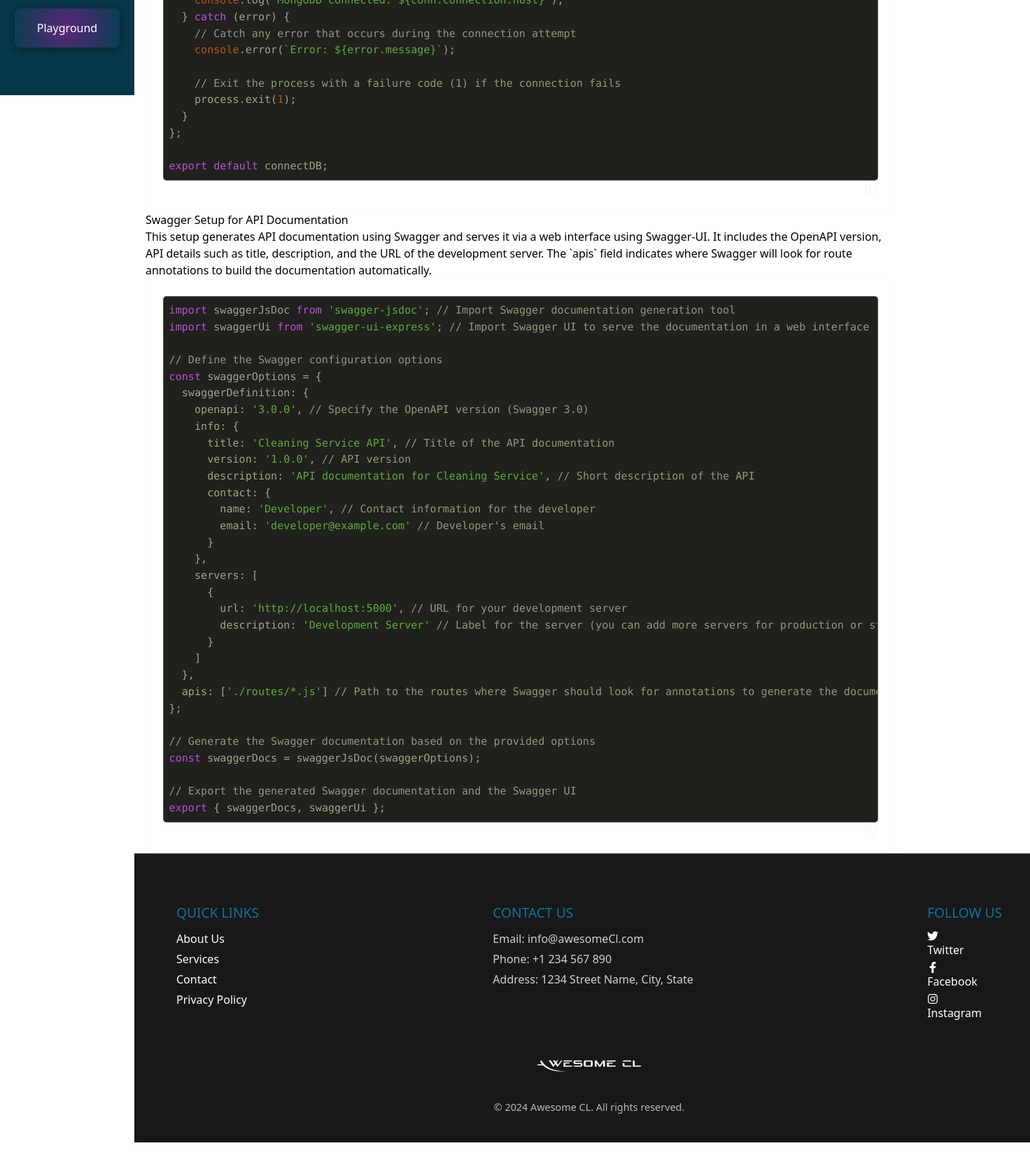
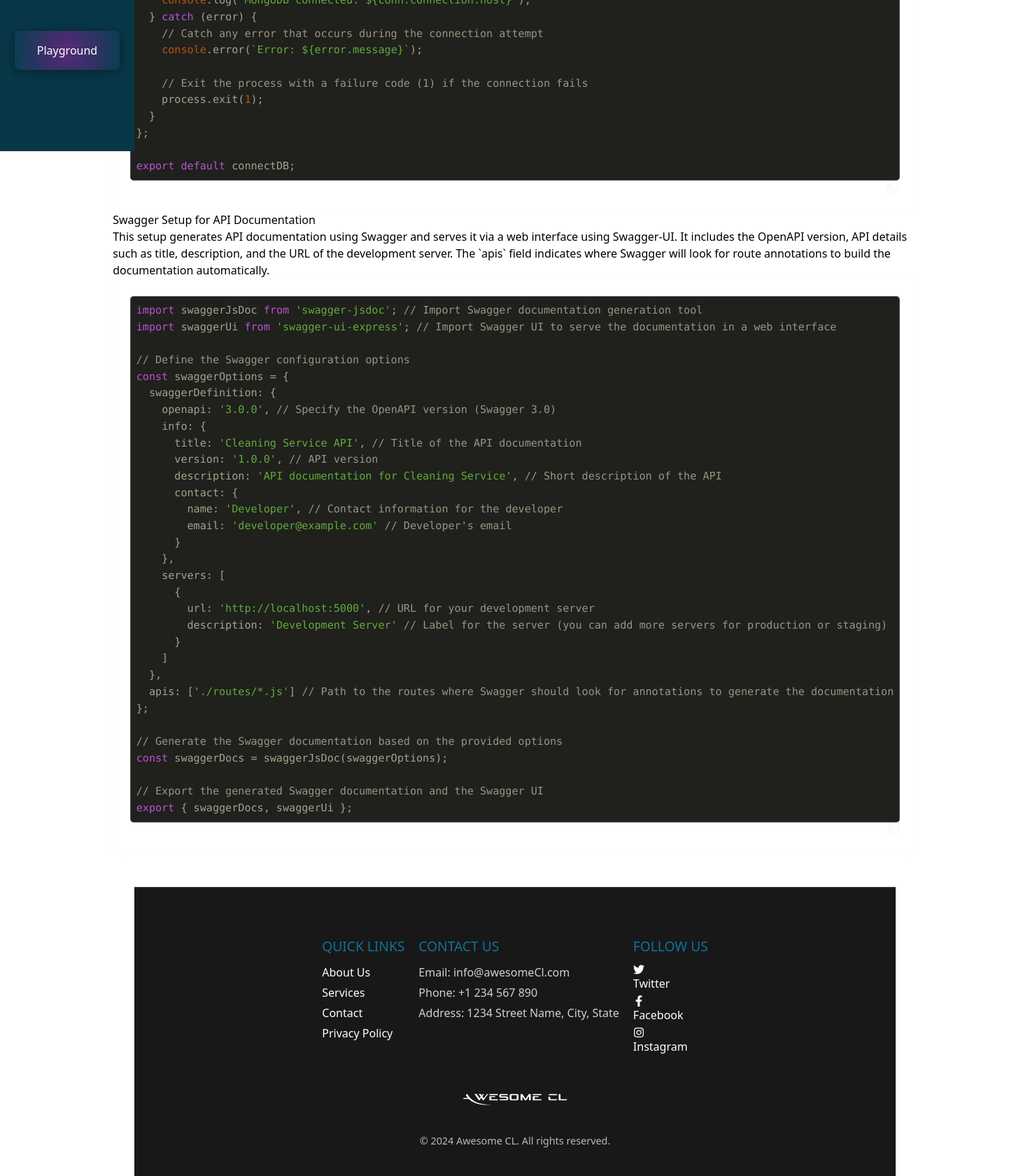
Before and after one commit to Team-Collaborators/Awesome-CL, a React (Vite) app: page /instructions/1 in a window 1280 px wide. Shown: the part 664-2344 px from the top of the page at 70% size, 1472 px wide, since content can reach past the window. Before the commit the page ends 2296 px from the top, so only its background shows below. Built offline with nearby package versions, Linux system fonts and the light colour scheme.

Commit message:
final fix footer

```diff
--- a/src/components/Footer/Footer.module.scss
+++ b/src/components/Footer/Footer.module.scss
@@ -6,25 +6,29 @@
   color: styles.$text-color;
   padding: 40px 0;
   text-align: center;
-  border-top: 1px solid rgba(255, 255, 255, 0.2);
+  border-top: 1px solid #ffffff33;
   width: 100%;
+  display: flex;
+  align-items: center;
+  justify-content: center;
   transition: left 0.3s ease, padding-left 0.3s ease; // Smooth transition for sidebar changes
+}
 
-  &.sidebarOpen {
-    margin-left: 12rem; // Adjust this value based on your sidebar width
-    padding-left: 20px; // Adjust padding if needed
-  }
+.sidebarOpen {
+  transition: margin-left 0.3s ease, width 0.3s ease;
+  width: calc(100% - 12rem); // Sidebar width when open
+  margin-left: 12rem;
+}
 
-  &.sidebarClosed {
-    margin-left: 0; // No margin when sidebar is closed
-    padding-left: 0; // Reset padding when sidebar is closed
-  }
+.sidebarClosed {
+  width: 100%;
 }
 
 .container {
   display: flex;
   flex-direction: column;
   align-items: center;
+  justify-content: center;
 }
 
 .sections {
--- a/src/components/Layout/Layout.jsx
+++ b/src/components/Layout/Layout.jsx
@@ -4,7 +4,7 @@ import Navbar from "../Navbar/Navbar";
 import Sidebar2 from "../Sidebar2/Sidebar2";
 import Footer from "../Footer/Footer";
 import { sidebarLinks, navbarLinks } from "../../../public/data/links";
-import styles from "./Layout.module.scss";
+import "../../styles/main.scss";
 
 // Main layout that wraps the entire app, containing the header, sidebar, main content, and footer.
 const Layout = ({ isDarkMode, toggleTheme }) => {
@@ -23,7 +23,7 @@ const Layout = ({ isDarkMode, toggleTheme }) => {
     links = sidebarLinks.backend;
     showSidebar = true;
   }
-
+  console.log("showSidebar: ", showSidebar)
 
   return (
     // Add dark-theme class conditionally based on isDarkMode
@@ -33,21 +33,18 @@ const Layout = ({ isDarkMode, toggleTheme }) => {
         toggleTheme={toggleTheme}
         links={navbarLinks}
       />
-      <div className={styles["layout-content"]}>
-        {showSidebar && (
-          <Sidebar2 links={links}/>
-        )}{" "}
+      <div className="layout-content">
+        {showSidebar && <Sidebar2 links={links} />}{" "}
         <main
-          className={`${styles["content-wrapper"]} ${
-            showSidebar ? styles.open : styles.closed
+          className={`content-wrapper ${
+            showSidebar ? "sidebarOpen" : "sidebarClosed"
           }`}
         >
           {" "}
           <Outlet />
         </main>
       </div>
-
-      <Footer isSidebarOpen={showSidebar} />
+      <Footer isSidebarOpen={showSidebar}/>
     </div>
   );
 };
--- a/src/components/Sidebar2/Sidebar2.module.scss
+++ b/src/components/Sidebar2/Sidebar2.module.scss
@@ -6,7 +6,7 @@
   top: 5rem;
   left: 0;
   width: 12rem;
-  height: 90vh;
+  height: 100vh;
   z-index: 1000;
   background-color: styles.$primary-color;
   color: styles.$text-color;
@@ -16,8 +16,7 @@
   align-items: center;
   transition: transform 0.3s ease, opacity 0.3s ease; // Smooth slide-in effect
   transform: translateX(0);
-
-  // overflow-y: auto;
+  overflow-y: auto;
 
   // &::-webkit-scrollbar-track {
   //   background: styles.$background-color; // Background of the scrollbar track
@@ -77,13 +76,13 @@
     );
     box-shadow: 0px 1px 13px rgba(0, 0, 0, 0.3),
       0px 5px 10px rgba(0, 0, 0, 0.102);
-    margin-top: auto;
-    margin-bottom: 3rem;
+    margin: auto 0 6rem;
     transition: transform 0.2s ease, box-shadow 0.2s ease; /* Smooth transition for both transform and shadow */
 
     &:hover {
       transform: translateY(-3px);
-      box-shadow: 0px 8px 16px rgba(0, 0, 0, 0.3), 0px 4px 10px rgba(0, 0, 0, 0.2);
+      box-shadow: 0px 8px 16px rgba(0, 0, 0, 0.3),
+        0px 4px 10px rgba(0, 0, 0, 0.2);
     }
   }
 }
--- a/src/styles/main.scss
+++ b/src/styles/main.scss
@@ -80,9 +80,18 @@ a {
     flex: 1;
     display: flex;
     flex-direction: column;
-    margin-top: 6rem;
-    margin-left: 13rem; // Ensures all content is pushed to the right from sidebar
+    align-items: center;
+    justify-content: center;
+    margin: 6rem 0 3rem 13rem;
     transition: margin-left 0.3s ease;
+
+    &.sidebarOpen {
+      margin-left: 12rem; // Adjust to match sidebar width
+    }
+
+    &.sidebarClosed {
+      margin-left: 0;
+    }
 
     // Adjust margins for smaller screens
     // @include media("md") {
```
